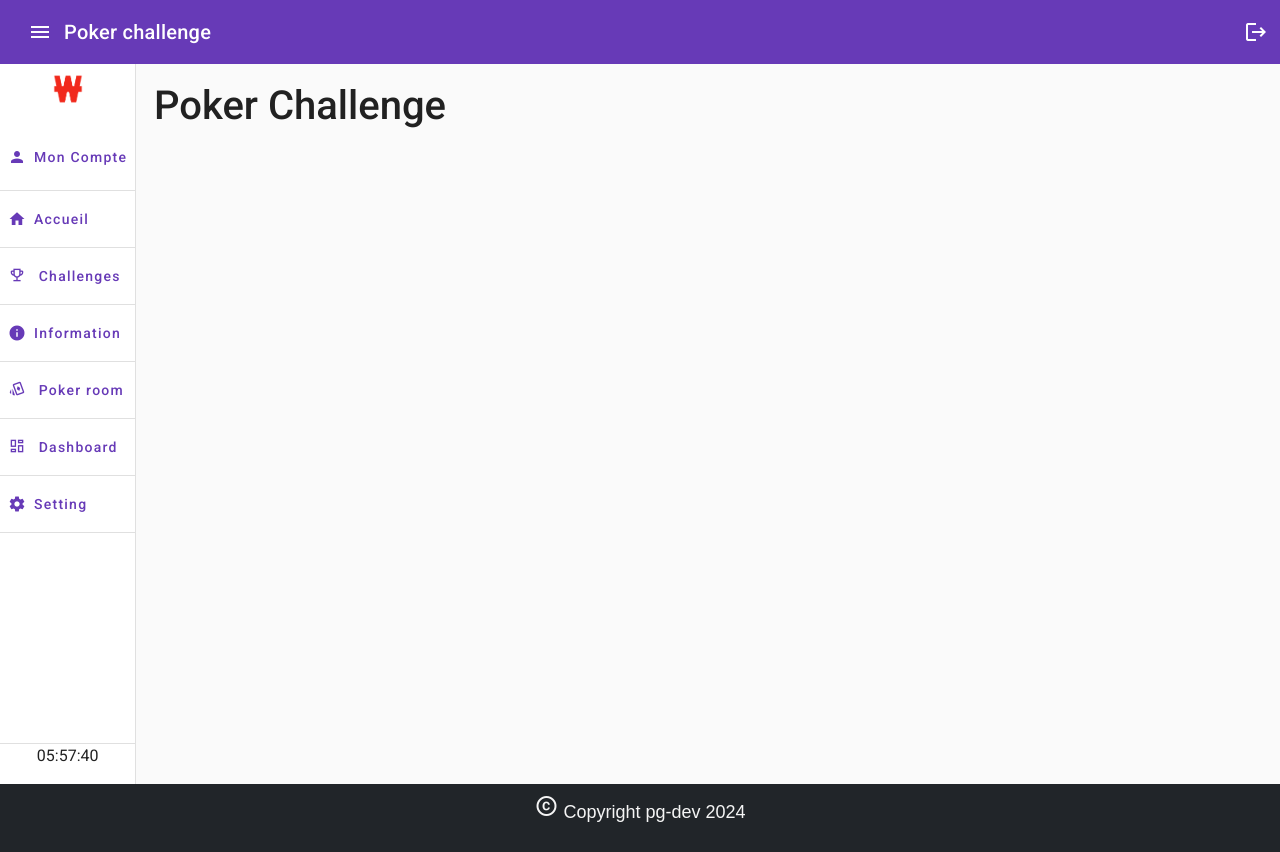
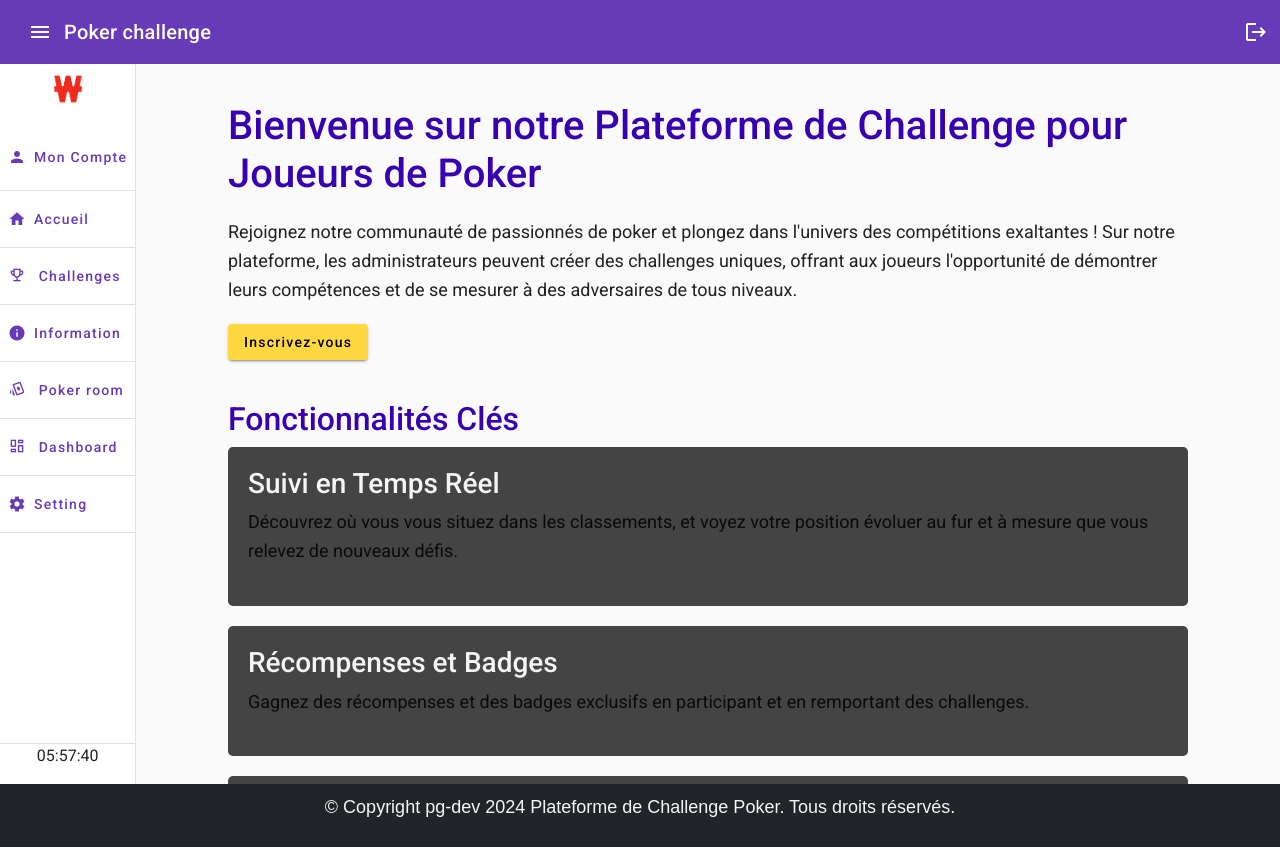
Before and after one commit to pierregirou/poker-challenge, an Angular app: page /home in a window 1280 px wide. Built offline with nearby package versions, Linux system fonts and the light colour scheme.

Commit message:
home et information

```diff
--- a/src/app/footer/footer.component.html
+++ b/src/app/footer/footer.component.html
@@ -1,9 +1,7 @@
 <div class="footer bg-dark">
     <div>
-        <p>
-            <mat-icon>copyright</mat-icon>
-            Copyright
+        <p>&copy;  Copyright
             <a href="pg-dev.fr" target="_blank">pg-dev</a>
-             {{ years}}</p>
+             {{ years }} Plateforme de Challenge Poker. Tous droits réservés.</p>
     </div>
 </div>
--- a/src/app/home/home.component.css
+++ b/src/app/home/home.component.css
@@ -0,0 +1,39 @@
+
+.container {
+    max-width: 1000px;
+    margin: 0 auto;
+    padding: 20px;
+}
+h1 {
+    color: #3700b3;
+    margin-bottom: 20px;
+}
+p {
+    font-size: 18px;
+    line-height: 1.6;
+    margin-bottom: 20px;
+}
+.button {
+    display: inline-block;
+    padding: 10px 20px;
+    margin-top: 20px;
+    color: #ecf0f1;
+    text-decoration: none;
+    border-radius: 5px;
+}
+
+.features, .testimonials {
+    margin: 40px 0;
+}
+.features h2, .testimonials h2 {
+    color: #3700b3;
+}
+.feature-item, .testimonial-item {
+    background-color: #444;
+    padding: 20px;
+    border-radius: 5px;
+    margin-bottom: 20px;
+}
+.feature-item h3{
+    color: whitesmoke;
+}
--- a/src/app/home/home.component.html
+++ b/src/app/home/home.component.html
@@ -1,4 +1,46 @@
 
 <div class="accuiel-content">
-    <h1>{{ titre }}</h1>
+    <div class="container">
+        <section class="introduction">
+            <h1>Bienvenue sur notre Plateforme de Challenge pour Joueurs de Poker</h1>
+            <p>Rejoignez notre communauté de passionnés de poker et plongez dans l'univers des compétitions exaltantes ! Sur notre plateforme, les administrateurs peuvent créer des challenges uniques, offrant aux joueurs l'opportunité de démontrer leurs compétences et de se mesurer à des adversaires de tous niveaux.</p>
+            <button  mat-raised-button color="accent" routerLink="admin">Inscrivez-vous</button>
+        </section>
+
+        <section class="features">
+            <h2>Fonctionnalités Clés</h2>
+            <div class="feature-item">
+                <h3>Suivi en Temps Réel</h3>
+                <p>Découvrez où vous vous situez dans les classements, et voyez votre position évoluer au fur et à mesure que vous relevez de nouveaux défis.</p>
+            </div>
+            <div class="feature-item">
+                <h3>Récompenses et Badges</h3>
+                <p>Gagnez des récompenses et des badges exclusifs en participant et en remportant des challenges.</p>
+            </div>
+            <div class="feature-item">
+                <h3>Communauté Active</h3>
+                <p>Participez aux discussions sur nos forums, partagez des stratégies et apprenez des meilleurs joueurs.</p>
+            </div>
+            <div class="feature-item">
+                <h3>Sécurité des Données</h3>
+                <p>Nous utilisons des protocoles de sécurité avancés pour protéger vos informations personnelles et garantir une expérience de jeu sans souci.</p>
+            </div>
+        </section>
+
+        <!-- <section class="testimonials">
+            <h2 attr.color="warn">Témoignages</h2>
+            <div class="testimonial-item">
+                <p>"Cette plateforme a complètement changé ma façon de jouer au poker. Les challenges sont stimulants et les récompenses sont incroyables." - Marc D.</p>
+            </div>
+            <div class="testimonial-item">
+                <p>"J'adore la communauté ici. J'ai appris tellement de nouvelles stratégies et je me suis fait de nouveaux amis." - Sophie L.</p>
+            </div>
+        </section> -->
+
+        <section class="call-to-action">
+            <h2>Prêt à relever le défi ?</h2>
+            <p>Inscrivez-vous dès maintenant et commencez votre aventure poker !</p>
+            <button  mat-raised-button color="accent" routerLink="admin">Inscrivez-vous</button>
+        </section>
+    </div>
 </div>
--- a/src/app/information/information.component.css
+++ b/src/app/information/information.component.css
@@ -0,0 +1,27 @@
+.container {
+    max-width: 800px;
+    margin: 0 auto;
+    padding: 20px;
+    text-align: center;
+}
+h1 {
+    color: #e74c3c;
+    margin-bottom: 20px;
+}
+p {
+    font-size: 18px;
+    line-height: 1.6;
+    margin-bottom: 20px;
+}
+.button {
+    display: inline-block;
+    padding: 10px 20px;
+    margin-top: 20px;
+    background-color: #e74c3c;
+    color: #ecf0f1;
+    text-decoration: none;
+    border-radius: 5px;
+}
+.button:hover {
+    background-color: #c0392b;
+}
```
Also changed, not shown: src/app/home/home.component.ts (+7 -1 lines).
